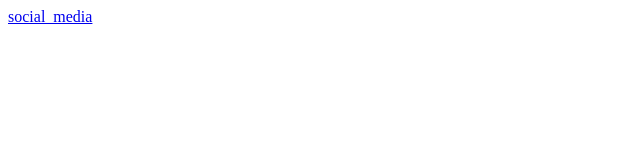
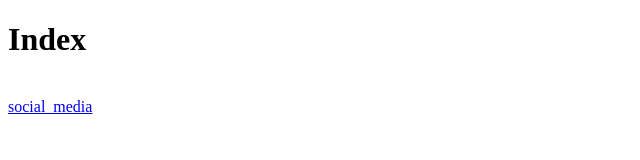
Before and after one commit to Znunami1/znunami, a plain HTML site: page index.html in a window 1280 px wide. Shown: the whole page, without its empty margins (0-640 px from the left). Drawn offline with Linux system fonts and the light colour scheme.

Commit message:
index.html

```diff
--- a/index.html
+++ b/index.html
@@ -6,6 +6,7 @@
     <title>Document</title>
 </head>
 <body>
+    <h1>Index</h1><br>
     <a href="social_media.html">social_media</a>
 </body>
 </html>
```
